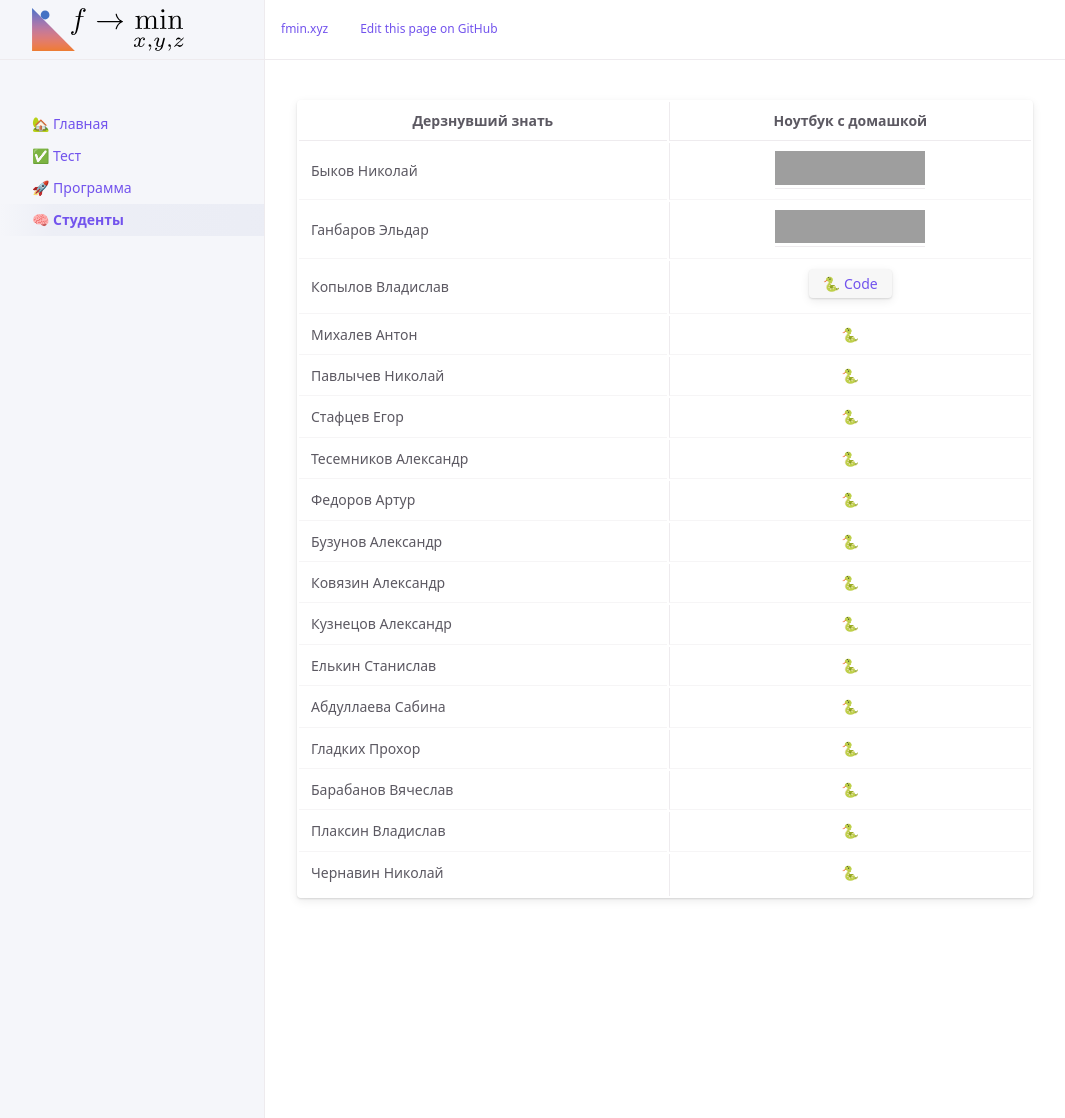
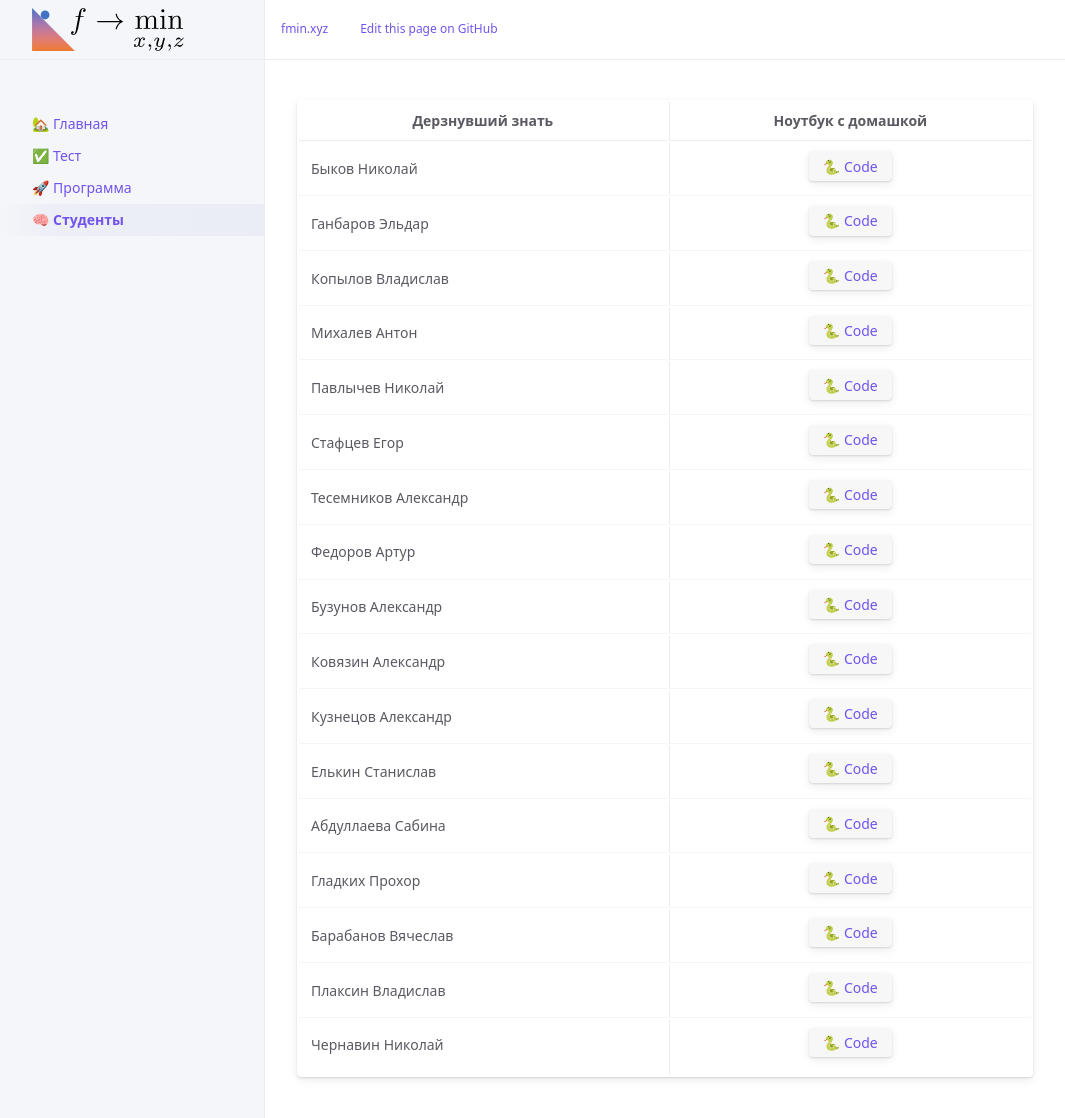
Before and after one commit to MerkulovDaniil/mipt21, a Jekyll site: the page built from students.md, in a window 1280 px wide and 1133 px high. Shown: the top 1118 px of the window, without its empty margins (107-1172 px from the left). Built offline with Jekyll 4.4.1, drawn with Linux system fonts in a browser that asks for light colours; our own code applies the rules of GitHub Pages for plain Markdown files; a script that is not in the unit is left out; grey boxes are pictures that could not be loaded.

Commit message:
Update students.md

```diff
--- a/students.md
+++ b/students.md
@@ -5,20 +5,20 @@ nav_order: 4
 
 | Дерзнувший знать     | Ноутбук с домашкой |
 |----------------------|:------------------:|
-| Быков Николай        | [![Open In Colab](https://colab.research.google.com/assets/colab-badge.svg#button)]() |
-| Ганбаров Эльдар      | [![Open In Colab](https://colab.research.google.com/assets/colab-badge.svg#button)]() |
-| Копылов Владислав    | [🐍 Code](){: .btn }|
-| Михалев Антон        |          🐍         |
-| Павлычев Николай     |          🐍         |
-| Стафцев Егор         |          🐍         |
-| Тесемников Александр |          🐍         |
-| Федоров Артур        |          🐍         |
-| Бузунов Александр    |          🐍         |
-| Ковязин Александр    |          🐍         |
-| Кузнецов Александр   |          🐍         |
-| Елькин Станислав     |          🐍         |
-| Абдуллаева Сабина    |          🐍         |
-| Гладких Прохор       |          🐍         |
-| Барабанов Вячеслав   |          🐍         |
-| Плаксин Владислав    |          🐍         |
-| Чернавин Николай     |          🐍         |
+| Быков Николай        | [🐍 Code](){: .btn } |
+| Ганбаров Эльдар      | [🐍 Code](){: .btn } |
+| Копылов Владислав    | [🐍 Code](){: .btn } |
+| Михалев Антон        | [🐍 Code](){: .btn } |
+| Павлычев Николай     | [🐍 Code](){: .btn } |
+| Стафцев Егор         | [🐍 Code](){: .btn } |
+| Тесемников Александр | [🐍 Code](){: .btn } |
+| Федоров Артур        | [🐍 Code](){: .btn } |
+| Бузунов Александр    | [🐍 Code](){: .btn } |
+| Ковязин Александр    | [🐍 Code](){: .btn } |
+| Кузнецов Александр   | [🐍 Code](){: .btn } |
+| Елькин Станислав     | [🐍 Code](){: .btn } |
+| Абдуллаева Сабина    | [🐍 Code](){: .btn } |
+| Гладких Прохор       | [🐍 Code](){: .btn } |
+| Барабанов Вячеслав   | [🐍 Code](){: .btn } |
+| Плаксин Владислав    | [🐍 Code](){: .btn } |
+| Чернавин Николай     | [🐍 Code](){: .btn } |
```
